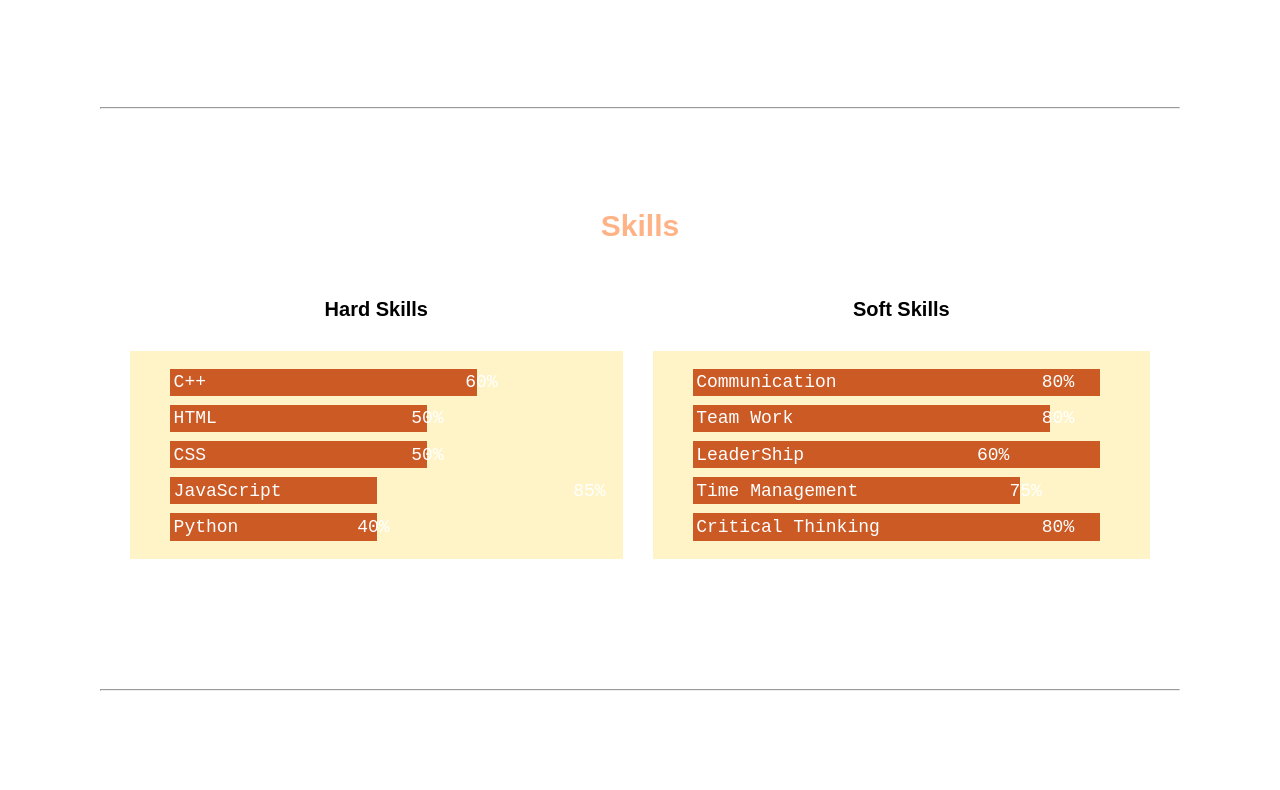
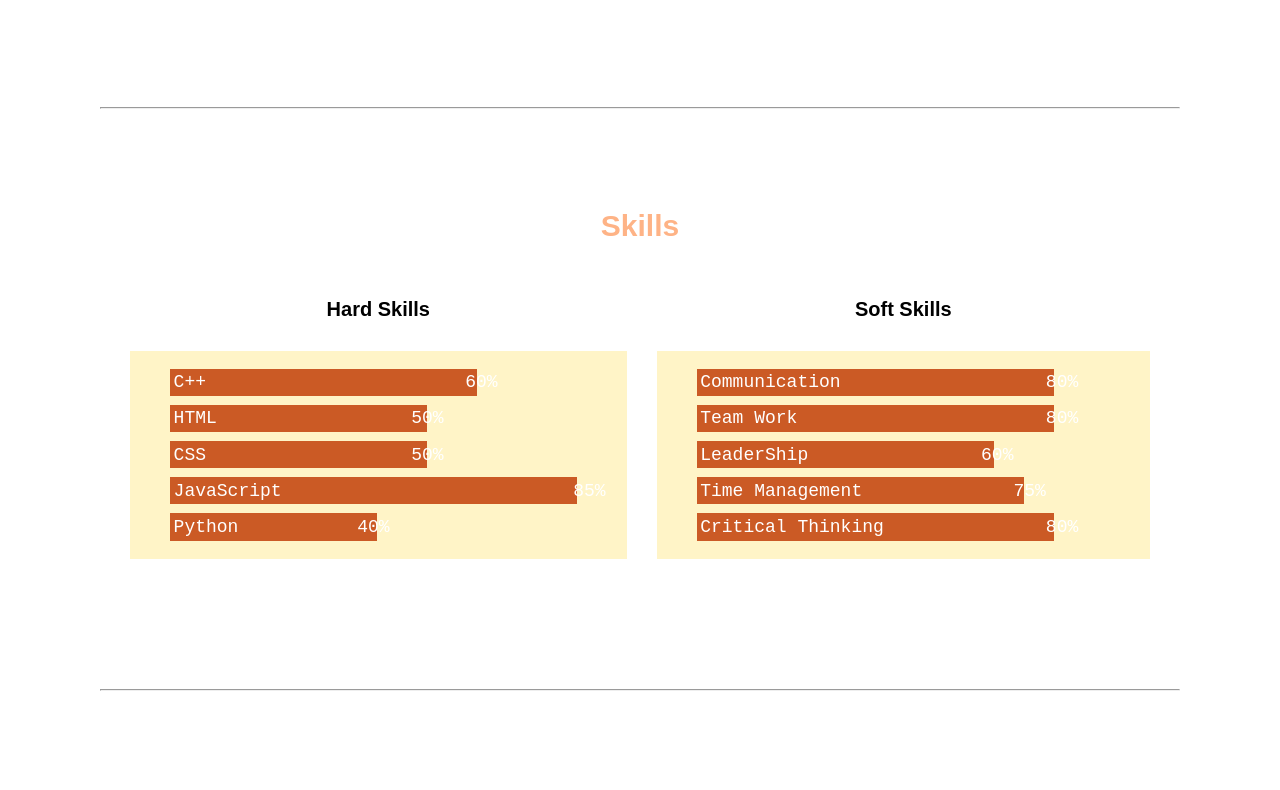
Before and after one commit to zhalmaeva/MyResume, a plain HTML site: page index.html in a window 1280 px wide. Shown: the part 1264-2054 px from the top of the page. Drawn offline with Linux system fonts and the light colour scheme.

Commit message:
Update StyleSheet.css

```diff
--- a/StyleSheet.css
+++ b/StyleSheet.css
@@ -14,7 +14,7 @@ header {
 
     header span {
         position: absolute;
-        top: 40%;
+        top: 50%;
         left: 20%;
         margin-top: -4%;
         color: black;
@@ -105,7 +105,8 @@ ul.hard li {
     }
 
     ul.hard li.javascript {
-        width: 200px;
+        width:
+           400px;
     }
 
     ul.hard li.python {
@@ -120,7 +121,7 @@ ul.soft li {
 }
 
     ul.soft li.communication {
-        width: 400px;
+        width: 350px;
     }
 
     ul.soft li.teamwork {
@@ -128,7 +129,7 @@ ul.soft li {
     }
 
     ul.soft li.leadership {
-        width: 400px;
+        width:290px;
     }
 
     ul.soft li.timemanag {
@@ -136,7 +137,7 @@ ul.soft li {
     }
 
     ul.soft li.criticalthinking {
-        width: 400px;
+        width: 350px;
     }
 
 pre {
```
